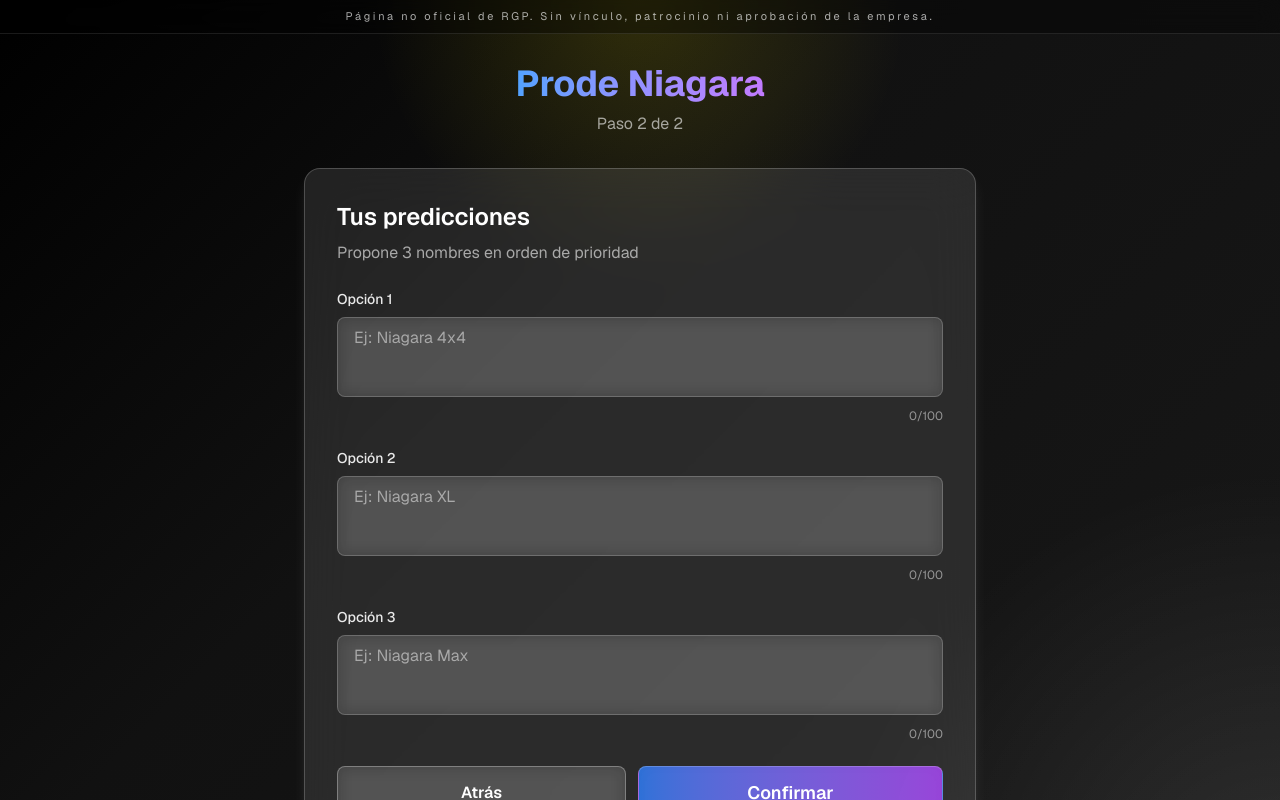
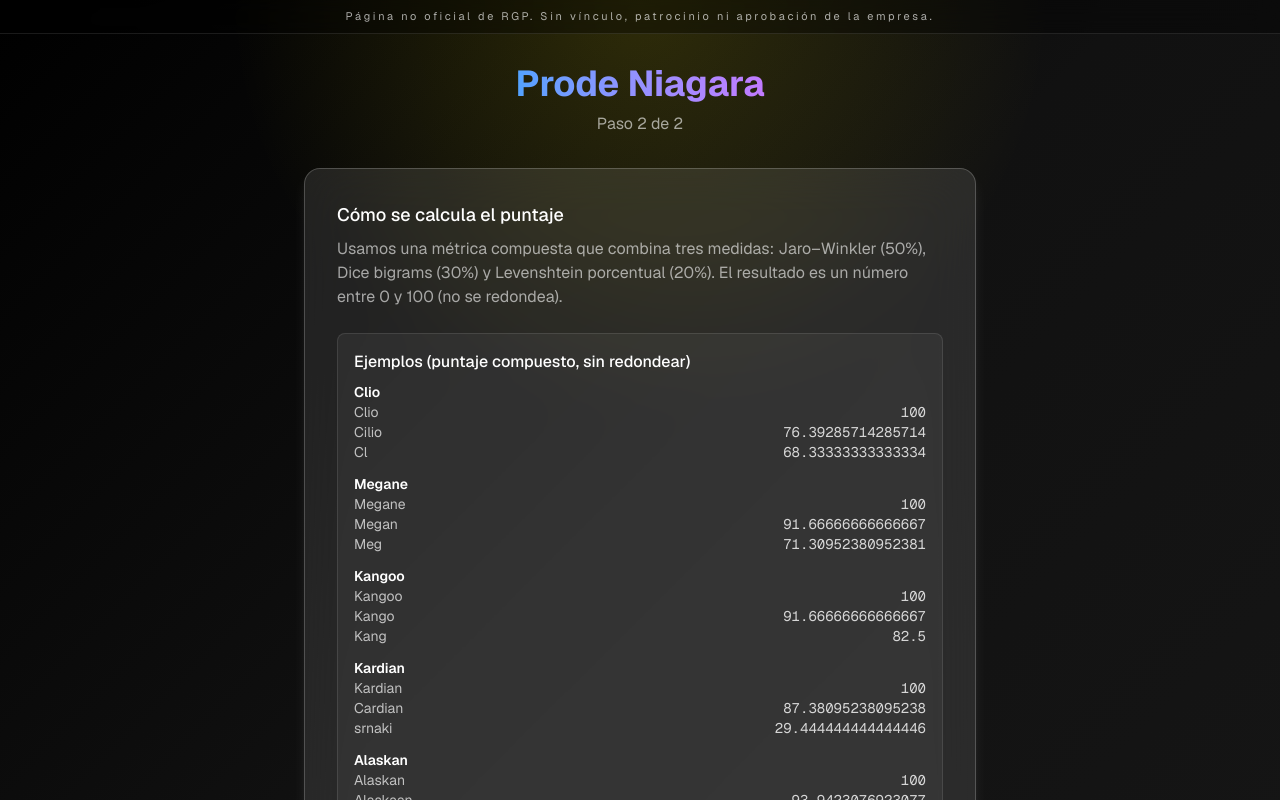
Before and after one commit to mateopappa/Prode, a Next.js app: page /register in a window 1280 px wide. Both pictures are taken after a click on the button "Continuar". Shown: the top 800 px of the page. Built offline with nearby package versions, Linux system fonts and the light colour scheme.

Commit message:
similaridad check

```diff
--- a/app/register/page.tsx
+++ b/app/register/page.tsx
@@ -129,6 +129,13 @@
           ) : (
             <div className="space-y-6">
               <div className="space-y-2">
+                <h3 className="text-lg font-medium text-white">Cómo se calcula el puntaje</h3>
+                <p className="text-white/60">Usamos una métrica compuesta que combina tres medidas: Jaro–Winkler (50%), Dice bigrams (30%) y Levenshtein porcentual (20%). El resultado es un número entre 0 y 100 (no se redondea).</p>
+              </div>
+
+              <ExamplesTable />
+
+              <div className="space-y-2">
                 <h2 className="text-2xl font-semibold text-white">Tus predicciones</h2>
                 <p className="text-white/60">Propone 3 nombres en orden de prioridad</p>
               </div>
@@ -192,3 +199,135 @@
     </main>
   );
 }
+
+function normalize(s: string) {
+  return s
+    .toLowerCase()
+    .trim()
+    .normalize('NFD')
+    .replace(/\p{Diacritic}/gu, '')
+    .replace(/\s+/g, '')
+    .replace(/[^a-z0-9]/g, '');
+}
+
+function levenshteinDistance(a: string, b: string) {
+  const m = a.length, n = b.length;
+  const dp = Array.from({ length: m + 1 }, () => Array(n + 1).fill(0));
+  for (let i = 0; i <= m; i++) dp[i][0] = i;
+  for (let j = 0; j <= n; j++) dp[0][j] = j;
+  for (let i = 1; i <= m; i++) {
+    for (let j = 1; j <= n; j++) {
+      const cost = a[i - 1] === b[j - 1] ? 0 : 1;
+      dp[i][j] = Math.min(dp[i - 1][j] + 1, dp[i][j - 1] + 1, dp[i - 1][j - 1] + cost);
+    }
+  }
+  return dp[m][n];
+}
+
+function levenshteinPercent(a: string, b: string) {
+  if (a === b) return 100;
+  if (!a || !b) return 0;
+  const d = levenshteinDistance(a, b);
+  const max = Math.max(a.length, b.length);
+  return Math.max(0, 100 - (d / max) * 100);
+}
+
+function jaroWinklerPercent(s1: string, s2: string) {
+  const a = s1, b = s2;
+  if (a === b) return 100;
+  if (!a.length || !b.length) return 0;
+  const matchDist = Math.floor(Math.max(a.length, b.length) / 2) - 1;
+  let matches = 0;
+  const aMatches = Array(a.length).fill(false);
+  const bMatches = Array(b.length).fill(false);
+  for (let i = 0; i < a.length; i++) {
+    const start = Math.max(0, i - matchDist);
+    const end = Math.min(b.length - 1, i + matchDist);
+    for (let j = start; j <= end; j++) {
+      if (bMatches[j]) continue;
+      if (a[i] !== b[j]) continue;
+      aMatches[i] = bMatches[j] = true;
+      matches++;
+      break;
+    }
+  }
+  if (matches === 0) return 0;
+  let t = 0; let k = 0;
+  for (let i = 0; i < a.length; i++) {
+    if (!aMatches[i]) continue;
+    while (!bMatches[k]) k++;
+    if (a[i] !== b[k]) t++;
+    k++;
+  }
+  t = t / 2;
+  const m = matches;
+  const jaro = (m / a.length + m / b.length + (m - t) / m) / 3;
+  let prefix = 0;
+  for (let i = 0; i < Math.min(4, Math.min(a.length, b.length)); i++) {
+    if (a[i] === b[i]) prefix++; else break;
+  }
+  const p = 0.1;
+  const jw = jaro + prefix * p * (1 - jaro);
+  return jw * 100;
+}
+
+function diceBigramsPercent(s1: string, s2: string) {
+  const a = s1, b = s2;
+  if (a === b) return 100;
+  if (a.length < 2 || b.length < 2) return a === b ? 100 : 0;
+  const bigrams = (s: string) => {
+    const out: string[] = [];
+    for (let i = 0; i < s.length - 1; i++) out.push(s.slice(i, i + 2));
+    return out;
+  };
+  const A = bigrams(a), B = bigrams(b);
+  const map = new Map<string, number>();
+  for (const x of A) map.set(x, (map.get(x) || 0) + 1);
+  let intersect = 0;
+  for (const y of B) {
+    const c = map.get(y) || 0;
+    if (c > 0) { intersect++; map.set(y, c - 1); }
+  }
+  const dice = (2 * intersect) / (A.length + B.length);
+  return dice * 100;
+}
+
+function compositePercent(aRaw: string, bRaw: string) {
+  const a = normalize(aRaw);
+  const b = normalize(bRaw);
+  if (a === b) return 100;
+  if (!a || !b) return 0;
+  const lev = levenshteinPercent(a, b);
+  const jw = jaroWinklerPercent(a, b);
+  const dice = diceBigramsPercent(a, b);
+  return jw * 0.5 + dice * 0.3 + lev * 0.2; // no rounding
+}
+
+function ExamplesTable() {
+  const examples: Record<string, string[]> = {
+    Clio: ['Clio','Cilio','Cl'],
+    Megane: ['Megane','Megan','Meg'],
+    Kangoo: ['Kangoo','Kango','Kang'],
+    Kardian: ['Kardian','Cardian','srnaki'],
+    Alaskan: ['Alaskan','Alaskaan','Alasca']
+  };
+
+  return (
+    <div className="bg-white/5 border border-white/10 rounded-lg p-4">
+      <h4 className="text-white font-medium mb-2">Ejemplos (puntaje compuesto, sin redondear)</h4>
+      <div className="grid gap-3">
+        {Object.entries(examples).map(([model, guesses]) => (
+          <div key={model} className="text-sm text-white/80">
+            <div className="font-semibold text-white">{model}</div>
+            {guesses.map(g => (
+              <div key={g} className="flex justify-between">
+                <div className="text-white/70">{g}</div>
+                <div className="font-mono">{String(compositePercent(model, g))}</div>
+              </div>
+            ))}
+          </div>
+        ))}
+      </div>
+    </div>
+  );
+}
--- a/lib/similarity.ts
+++ b/lib/similarity.ts
@@ -3,17 +3,20 @@
  * Retorna un valor 0-100 donde 100 es exacto
  */
 export function calculateSimilarity(str1: string, str2: string): number {
+  // Implementación compuesta: combina Jaro-Winkler, Dice (bigrams) y Levenshtein
+  // Pesos: JW 0.5, Dice 0.3, Levenshtein 0.2
   const a = normalize(str1);
   const b = normalize(str2);
 
   if (a === b) return 100;
   if (!a || !b) return 0;
 
-  const distance = levenshteinDistance(a, b);
-  const maxLength = Math.max(a.length, b.length);
-  const similarity = Math.max(0, 100 - (distance / maxLength) * 100);
+  const lev = levenshteinPercent(a, b); // 0-100
+  const jw = jaroWinklerPercent(a, b); // 0-100
+  const dice = diceBigramsPercent(a, b); // 0-100
 
-  return Math.round(similarity);
+  const composite = jw * 0.5 + dice * 0.3 + lev * 0.2;
+  return composite; // NO redondear, devolver float
 }
 
 function normalize(str: string): string {
@@ -57,6 +60,81 @@
   return matrix[len1][len2];
 }
 
+function levenshteinPercent(a: string, b: string): number {
+  if (a === b) return 100;
+  if (!a || !b) return 0;
+  const d = levenshteinDistance(a, b);
+  const max = Math.max(a.length, b.length);
+  return Math.max(0, 100 - (d / max) * 100);
+}
+
+function jaroWinklerPercent(s1: string, s2: string): number {
+  const a = s1;
+  const b = s2;
+  if (a === b) return 100;
+  if (!a.length || !b.length) return 0;
+  const matchDistance = Math.floor(Math.max(a.length, b.length) / 2) - 1;
+  let matches = 0;
+  const aMatches = Array(a.length).fill(false);
+  const bMatches = Array(b.length).fill(false);
+  for (let i = 0; i < a.length; i++) {
+    const start = Math.max(0, i - matchDistance);
+    const end = Math.min(b.length - 1, i + matchDistance);
+    for (let j = start; j <= end; j++) {
+      if (bMatches[j]) continue;
+      if (a[i] !== b[j]) continue;
+      aMatches[i] = bMatches[j] = true;
+      matches++;
+      break;
+    }
+  }
+  if (matches === 0) return 0;
+  let t = 0;
+  let k = 0;
+  for (let i = 0; i < a.length; i++) {
+    if (!aMatches[i]) continue;
+    while (!bMatches[k]) k++;
+    if (a[i] !== b[k]) t++;
+    k++;
+  }
+  t = t / 2;
+  const m = matches;
+  const jaro = (m / a.length + m / b.length + (m - t) / m) / 3;
+  let prefix = 0;
+  for (let i = 0; i < Math.min(4, Math.min(a.length, b.length)); i++) {
+    if (a[i] === b[i]) prefix++; else break;
+  }
+  const p = 0.1;
+  const jw = jaro + prefix * p * (1 - jaro);
+  return jw * 100;
+}
+
+function diceBigramsPercent(s1: string, s2: string): number {
+  const a = s1;
+  const b = s2;
+  if (a === b) return 100;
+  if (a.length < 2 || b.length < 2) return a === b ? 100 : 0;
+  const bigrams = (s: string) => {
+    const arr: string[] = [];
+    for (let i = 0; i < s.length - 1; i++) arr.push(s.slice(i, i + 2));
+    return arr;
+  };
+  const A = bigrams(a);
+  const B = bigrams(b);
+  const map = new Map<string, number>();
+  for (const x of A) map.set(x, (map.get(x) || 0) + 1);
+  let intersect = 0;
+  for (const y of B) {
+    const c = map.get(y) || 0;
+    if (c > 0) {
+      intersect++;
+      map.set(y, c - 1);
+    }
+  }
+  const dice = (2 * intersect) / (A.length + B.length);
+  return dice * 100;
+}
+
 /**
  * Calcula scoring para cada respuesta del participante
  * Toma la respuesta más alta, sin importar el orden
```
